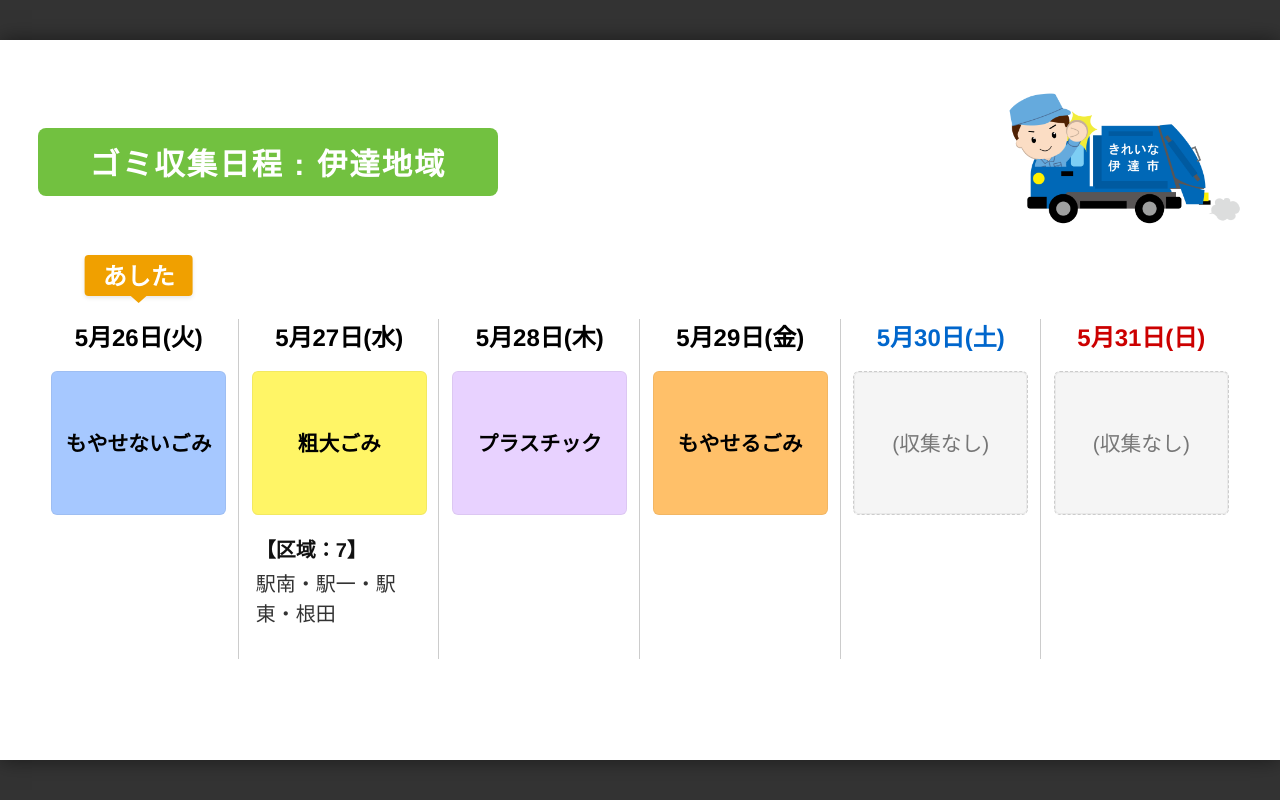
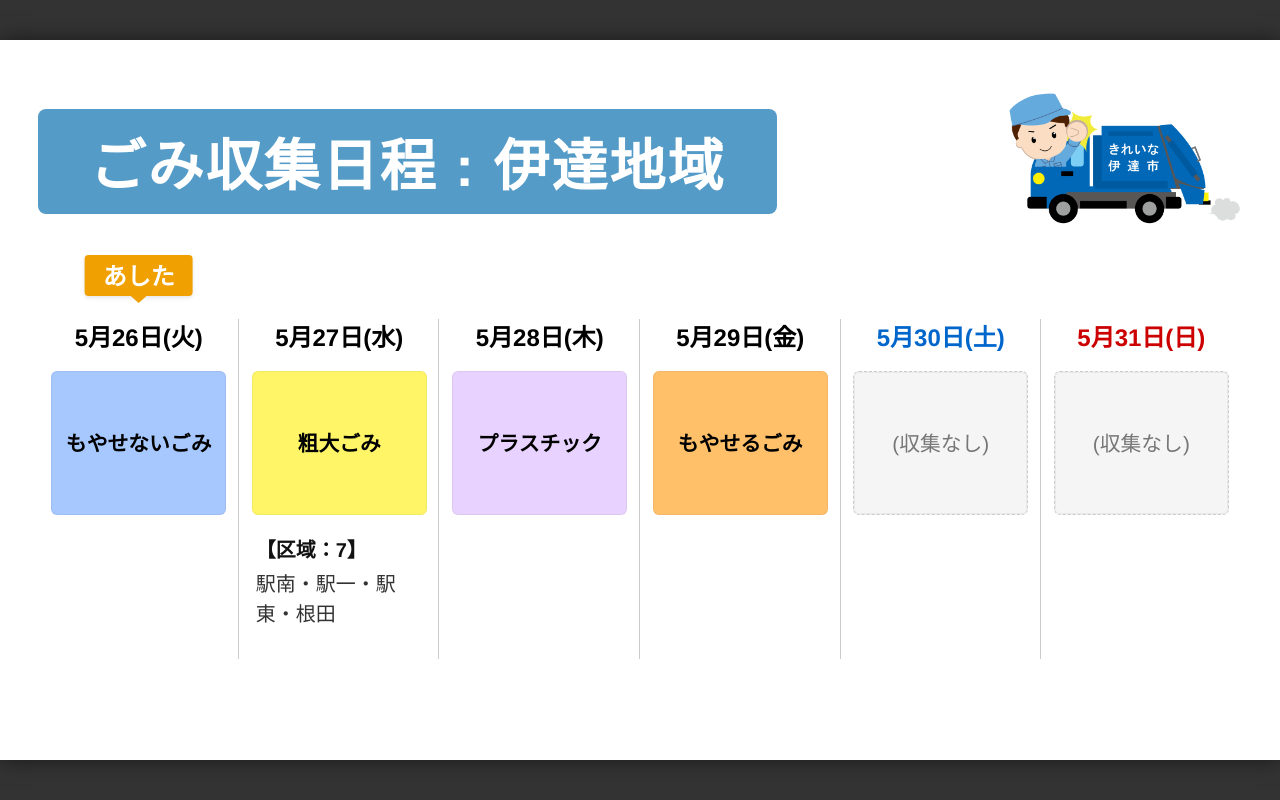
Before and after one commit to date2koryukan/gomi_calender, a plain HTML site: page index.html in a window 1280 px wide. Drawn offline with Linux system fonts and the light colour scheme.

Commit message:
gomi_calenderの名称から年削除。タイトル文字を拡大し背景色を青に変更

```diff
--- a/gomi.js
+++ b/gomi.js
@@ -2,7 +2,7 @@ document.addEventListener("DOMContentLoaded", async () => {
     try {
         // 各種JSONデータの読み込み
         const [calendarResponse, areaResponse] = await Promise.all([
-            fetch('gomi_calender2026.json'),
+            fetch('gomi_calender.json'),
             fetch('big_gomi_area.json')
         ]);
 
--- a/index.html
+++ b/index.html
@@ -10,7 +10,7 @@
     <div class="aspect-wrapper">
         <div class="container">
             <header class="main-header">
-                <div class="header-title">ゴミ収集日程 : 伊達地域</div>
+                <div class="header-title">ごみ収集日程 : 伊達地域</div>
                 <div class="header-illustration">
                     <img src="gomi_truck.png" alt="ゴミ収集車" class="truck-img">
                 </div>
--- a/style.css
+++ b/style.css
@@ -50,9 +50,9 @@ body {
 }
 
 .header-title {
-    background-color: #72c140;
+    background-color: #549bc7;
     color: white;
-    font-size: 3.8vh;
+    font-size: 7vh;
     font-weight: bold;
     padding: 1.5vh 4vw;
     border-radius: 8px;
```
Also changed, not shown: gomi_calender.json (renamed from gomi_calender2026.json).
